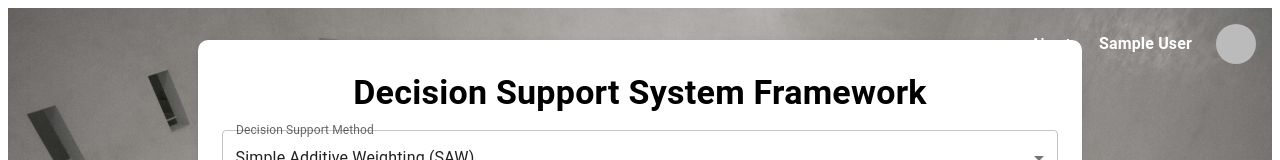
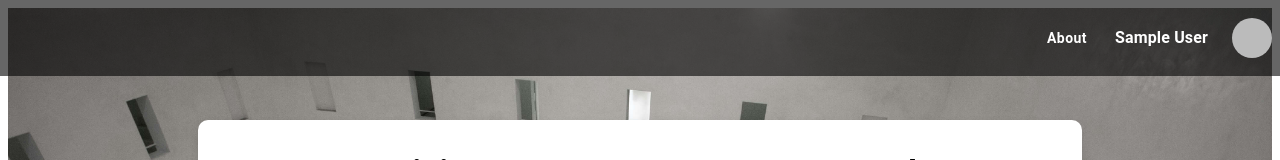
Before and after one commit to satnodeus77/dss_project_01, a Next.js app: page /home in a window 1280 px wide. Shown: the top 160 px of the page. Built offline with nearby package versions, Linux system fonts and the light colour scheme; no server answers; sample sign-in values are in the browser's storage.

Commit message:
Added automatic database table creation in db.js

```diff
--- a/pages/home.js
+++ b/pages/home.js
@@ -9,7 +9,7 @@ import {
 } from "@mui/material";
 import LogoutIcon from "@mui/icons-material/Logout";
 import AddIcon from "@mui/icons-material/Add";
-import DeleteIcon from "@mui/icons-material/Delete";  // ✅ FIXED: Added Missing Import
+import DeleteIcon from "@mui/icons-material/Delete";
 import CalculateIcon from "@mui/icons-material/Calculate";
 
 export default function HomePage() {
@@ -65,24 +65,36 @@ export default function HomePage() {
         display: "flex",
         flexDirection: "column",
         alignItems: "center",
+        paddingTop: "80px", // ✅ Lowered content
       }}
     >
-      {/* User Profile, About Menu & Logout Button */}
-      <Box sx={{ position: "absolute", top: 16, right: 16, display: "flex", alignItems: "center", gap: 2 }}>
+      {/* Sticky Header with Username & About Button */}
+      <Box sx={{
+        position: "fixed",
+        top: 0,
+        width: "100%",
+        backgroundColor: "rgba(0, 0, 0, 0.6)",
+        color: "white",
+        display: "flex",
+        justifyContent: "flex-end",
+        alignItems: "center",
+        padding: "10px 20px",
+        zIndex: 1000,
+      }}>
         {user && (
           <>
-            {/* About Label Button */}
-            <Button color="inherit" onClick={handleAboutOpen} sx={{ fontWeight: "bold", color: "white", textTransform: "none" }}>
+            {/* About Button */}
+            <Button color="inherit" onClick={handleAboutOpen} sx={{ fontWeight: "bold", textTransform: "none", marginRight: 2 }}>
               About
             </Button>
 
             {/* User Info */}
-            <Typography variant="body1" sx={{ color: "white", fontWeight: "bold" }}>
+            <Typography variant="body1" sx={{ fontWeight: "bold", marginRight: 2 }}>
               {user.displayName}
             </Typography>
 
             {/* User Avatar */}
-            <IconButton onClick={handleMenuOpen} sx={{ display: "flex", alignItems: "center" }}>
+            <IconButton onClick={handleMenuOpen}>
               <Avatar src={user.photoURL} sx={{ width: 40, height: 40 }} />
             </IconButton>
 
```
